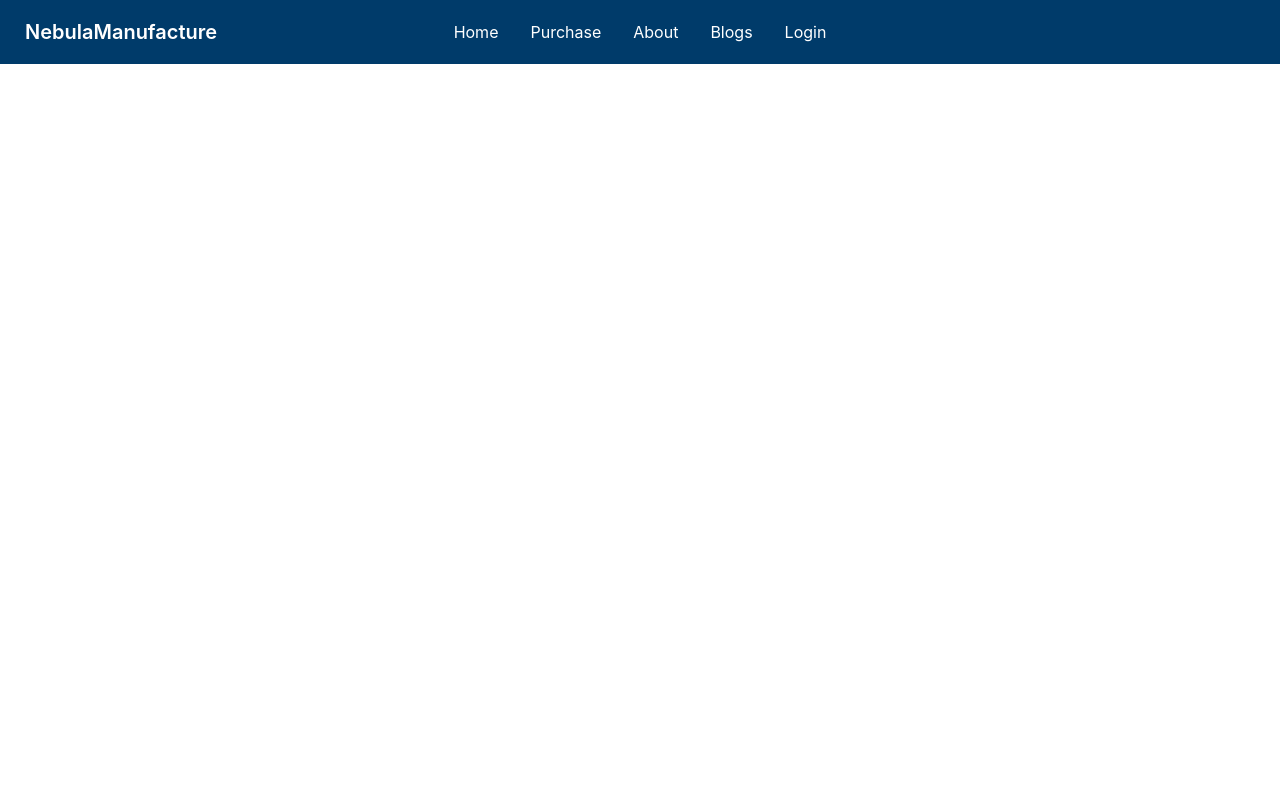
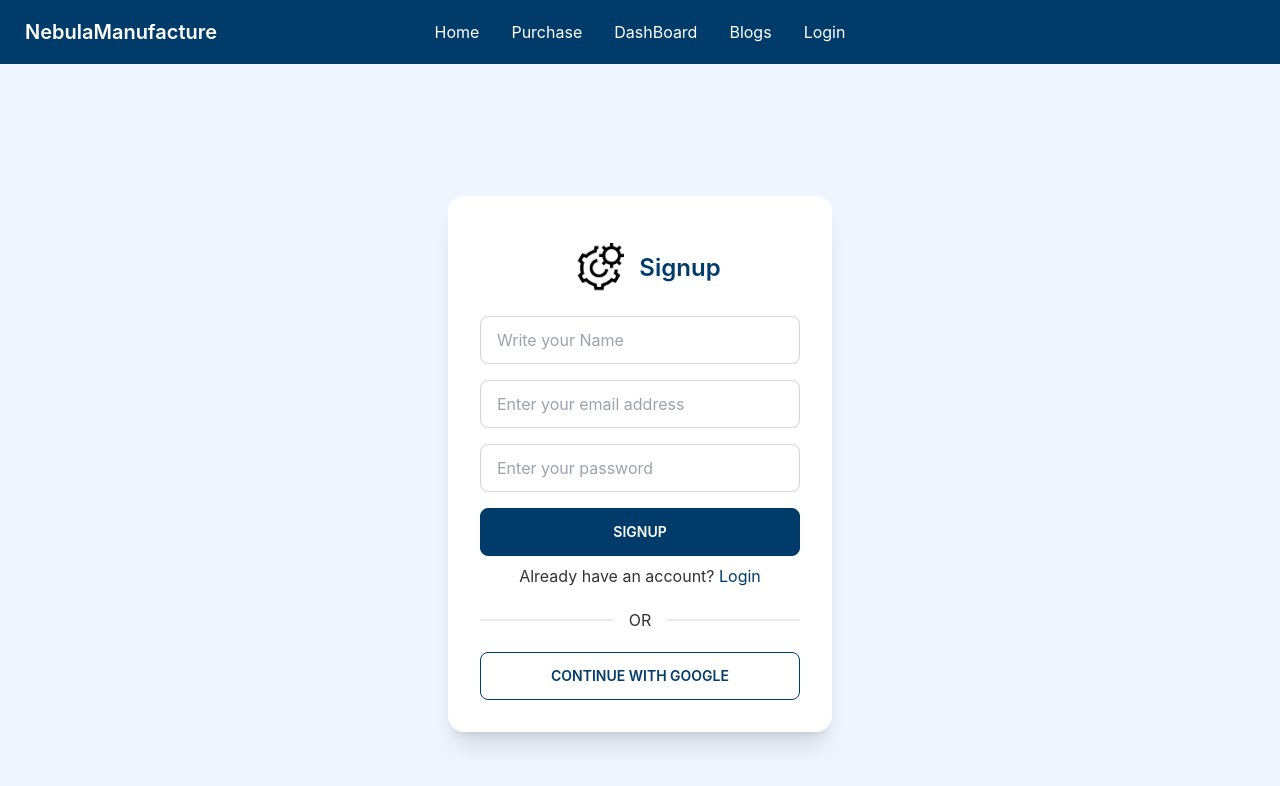
Before and after one commit to SuraiyaMoon/tool-manufacture-client, a React (Create React App) app: page /signup in a window 1280 px wide. Shown: the top 786 px of the page. Built offline with nearby package versions, Linux system fonts and the light colour scheme.

Commit message:
signup and login form added

```diff
--- a/package.json
+++ b/package.json
@@ -14,6 +14,7 @@
     "daisyui": "^2.19.0",
     "react": "^18.2.0",
     "react-dom": "^18.2.0",
+    "react-hook-form": "^7.33.1",
     "react-router-dom": "^6.3.0",
     "react-scripts": "5.0.1",
     "web-vitals": "^2.1.4"
--- a/src/App.js
+++ b/src/App.js
@@ -4,6 +4,8 @@ import { Routes, Route } from 'react-router-dom';
 import Home from './pages/Home/Home';
 import Navbar from './pages/Shared/Navbar';
 import Purchase from './pages/Purchase/Purchase';
+import Login from './pages/Authentication/Login';
+import Signup from './pages/Authentication/Signup';
 
 function App() {
   return (
@@ -12,7 +14,10 @@ function App() {
       <Routes>
 
         <Route path='/' element={<Home />}></Route>
+
         <Route path='/purchase/:id' element={<Purchase />}></Route>
+        <Route path='/login' element={<Login />}></Route>
+        <Route path='/signup' element={<Signup />}></Route>
       </Routes>
 
 
--- /dev/null
+++ b/src/firebase.init.js
@@ -0,0 +1,22 @@
+// Import the functions you need from the SDKs you need
+import { initializeApp } from "firebase/app";
+import { getAuth } from "firebase/auth";
+
+// TODO: Add SDKs for Firebase products that you want to use
+// https://firebase.google.com/docs/web/setup#available-libraries
+
+// Your web app's Firebase configuration
+const firebaseConfig = {
+    apiKey: process.env.REACT_APP_APIKEY,
+    authDomain: process.env.REACT_APP_AUTHDOMAIN,
+    projectId: process.env.REACT_APP_PROJECTID,
+    storageBucket: process.env.REACT_APP_STORAGEBUCKET,
+    messagingSenderId: process.env.REACT_APP_MESSAGINGSENDERID,
+    appId: process.env.REACT_APP_APPID
+};
+
+// Initialize Firebase
+const app = initializeApp(firebaseConfig);
+const auth = getAuth(app)
+console.log('firebase')
+export default auth;
--- /dev/null
+++ b/src/pages/Authentication/Login.js
@@ -0,0 +1,74 @@
+import React from 'react';
+import { Link } from 'react-router-dom';
+import { useForm } from "react-hook-form";
+
+import logo from '../../images/logo.png';
+
+
+const Login = () => {
+    const { register, handleSubmit, formState: { errors } } = useForm();
+    const onSubmit = data => console.log(data);
+    return (
+        <div className='flex justify-center items-center h-screen bg-blue-50'>
+            <div className="card  bg-base-100 shadow-xl">
+                <div className="card-body">
+                    <div className=' flex items-center justify-center'>
+                        <img
+                            style={
+                                {
+                                    width: '50px',
+                                    margin: '15px'
+                                }
+                            } src={logo} alt="" />
+                        <span className='text-center text-primary font-semibold text-2xl'>Login</span>
+
+                    </div>
+                    <form className='justify-center' onSubmit={handleSubmit(onSubmit)}>
+                        <div className="form-control w-full max-w-xs">
+                            <input {...register("email", {
+                                required: {
+                                    value: true,
+                                    message: "Email is required"
+                                },
+                                pattern: {
+                                    value: /[a-z0-9]+@[a-z]+\.[a-z]{2,3}/,
+                                    message: 'Provide a valid Email'
+                                }
+                            })} type="email" placeholder="Enter your email address" className="input input-bordered w-full max-w-xs" />
+                            <label className="label">
+                                {errors.email?.type === 'required' && <span className="label-text-alt text-red-500 ">{errors.email.message}</span>}
+                                {errors.email?.type === 'pattern' && <span className="label-text-alt text-red-500 ">{errors.email.message}</span>}
+                            </label>
+                        </div>
+                        <div className="form-control w-full max-w-xs">
+                            <input {...register("password", {
+                                required: {
+                                    value: true,
+                                    message: "password is required"
+                                },
+                                minLength: {
+                                    value: 6,
+                                    message: 'Password must be 6 character or longer'
+                                }
+                            })} type="password" placeholder="Enter your password" className="input input-bordered w-full max-w-xs" />
+                            <label className="label">
+                                {errors.password?.type === 'required' && <span className="label-text-alt text-red-500 ">{errors.password.message}</span>}
+                                {errors.password?.type === 'minLength' && <span className="label-text-alt text-red-500">{errors.password.message}</span>}
+
+                            </label>
+                        </div>
+                        <input className='text-white btn-primary btn w-full max-w-xs' value="Login" type="submit" />
+                    </form>
+                    <p>New to NebulaManufacture? <Link to="/signup" className='text-primary'>Create New account</Link></p>
+                    <div className="divider">OR</div>
+
+                    <div
+                        className="btn btn-primary btn-outline">Continue with Google</div>
+                </div>
+            </div>
+        </div>
+
+    );
+};
+
+export default Login;
--- /dev/null
+++ b/src/pages/Authentication/Signup.js
@@ -0,0 +1,84 @@
+import React from 'react';
+import { Link } from 'react-router-dom';
+import { useForm } from "react-hook-form";
+import logo from '../../images/logo.png';
+
+
+const Signup = () => {
+    const { register, handleSubmit, formState: { errors } } = useForm();
+    const onSubmit = data => console.log(data);
+    return (
+        <div className='flex justify-center items-center h-screen bg-blue-50'>
+            <div className="card w-96  bg-base-100 shadow-xl">
+                <div className="card-body">
+                    <div className=' flex items-center justify-center'>
+                        <img
+                            style={
+                                {
+                                    width: '50px',
+                                    margin: '15px'
+                                }
+                            } src={logo} alt="" />
+                        <span className='text-center text-primary font-semibold text-2xl'>Signup</span>
+
+                    </div>
+                    <form className='justify-center' onSubmit={handleSubmit(onSubmit)}>
+                        <div className="form-control w-full max-w-xs">
+                            <input {...register("name", {
+                                required: {
+                                    value: true,
+                                    message: "Name is required"
+                                }
+                            })} type="text" placeholder="Write your Name" className="input input-bordered w-full max-w-xs" />
+                            <label className="label">
+                                {errors.name?.type === 'required' && <span className="label-text-alt text-red-500 ">{errors.name.message}</span>}
+                            </label>
+                        </div>
+                        <div className="form-control w-full max-w-xs">
+                            <input {...register("email", {
+                                required: {
+                                    value: true,
+                                    message: "Email is required"
+                                },
+                                pattern: {
+                                    value: /[a-z0-9]+@[a-z]+\.[a-z]{2,3}/,
+                                    message: 'Provide a valid Email'
+                                }
+                            })} type="email" placeholder="Enter your email address" className="input input-bordered w-full max-w-xs" />
+                            <label className="label">
+                                {errors.email?.type === 'required' && <span className="label-text-alt text-red-500 ">{errors.email.message}</span>}
+                                {errors.email?.type === 'pattern' && <span className="label-text-alt text-red-500 ">{errors.email.message}</span>}
+                            </label>
+                        </div>
+                        <div className="form-control w-full max-w-xs">
+                            <input {...register("password", {
+                                required: {
+                                    value: true,
+                                    message: "password is required"
+                                },
+                                minLength: {
+                                    value: 6,
+                                    message: 'Password must be 6 character or longer'
+                                }
+                            })} type="password" placeholder="Enter your password" className="input input-bordered w-full max-w-xs" />
+                            <label className="label">
+                                {errors.password?.type === 'required' && <span className="label-text-alt text-red-500 ">{errors.password.message}</span>}
+                                {errors.password?.type === 'minLength' && <span className="label-text-alt text-red-500">{errors.password.message}</span>}
+
+                            </label>
+                        </div>
+                        <input className='text-white btn-primary btn w-full max-w-xs' value="Signup" type="submit" />
+                    </form>
+                    <p>Already have an account? <Link to="/login" className='text-primary'>Login</Link></p>
+                    <div className="divider">OR</div>
+
+                    <div
+                        className="btn btn-primary btn-outline">Continue with Google</div>
+                </div>
+            </div>
+        </div>
+
+    );
+};
+
+export default Signup;
--- a/src/pages/Home/OurHistory.js
+++ b/src/pages/Home/OurHistory.js
@@ -4,7 +4,7 @@ import ReadMoreBtn from '../Shared/ReadMoreBtn';
 
 const OurHistory = () => {
     return (
-        <section className='my-12'>
+        <section className='my-12 bg-blue-50 p-6'>
             <h4 className="text-3xl text-center text-primary font-semibold mb-4">Our History</h4>
             <div className='grid lg:grid-cols-3 md:grid-cols-3 sm:grid-cols-1 gap-10 flex justify-center items-center px-12'>
                 <div>
--- a/src/pages/Home/Reviews.js
+++ b/src/pages/Home/Reviews.js
@@ -30,7 +30,7 @@ const Reviews = () => {
         }
     ]
     return (
-        <section className='px-12'>
+        <section className='p-12 bg-blue-50'>
             <div className='flex justify-center'>
                 <div>
                     <h4 className="text-3xl text-center text-primary font-semibold mb-4">What our Customer say</h4>
--- a/src/pages/Shared/Navbar.js
+++ b/src/pages/Shared/Navbar.js
@@ -7,7 +7,7 @@ const Navbar = () => {
     const navItems = <>
         <li><Link to="/">Home</Link></li>
         <li><Link to="/purchase">Purchase</Link></li>
-        <li><Link to="/about">About</Link></li>
+        <li><Link to="/dashboard">DashBoard</Link></li>
 
         <li><Link to="/blogs">Blogs</Link></li>
         <li><Link to="/login">Login</Link></li>
```
Also changed, not shown: src/images/logo.png (added), 1 other file (tests, documents, lock files or other folders).
